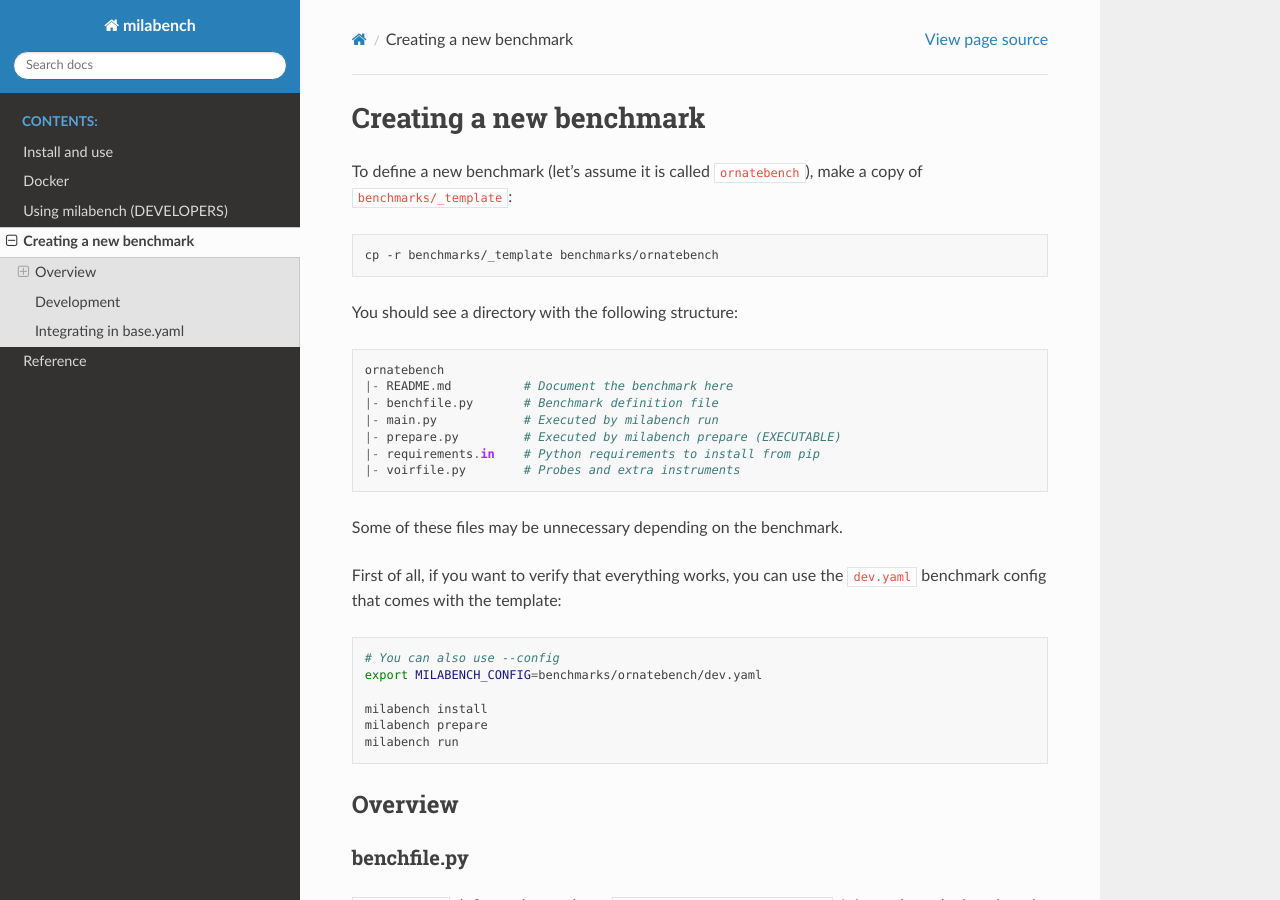
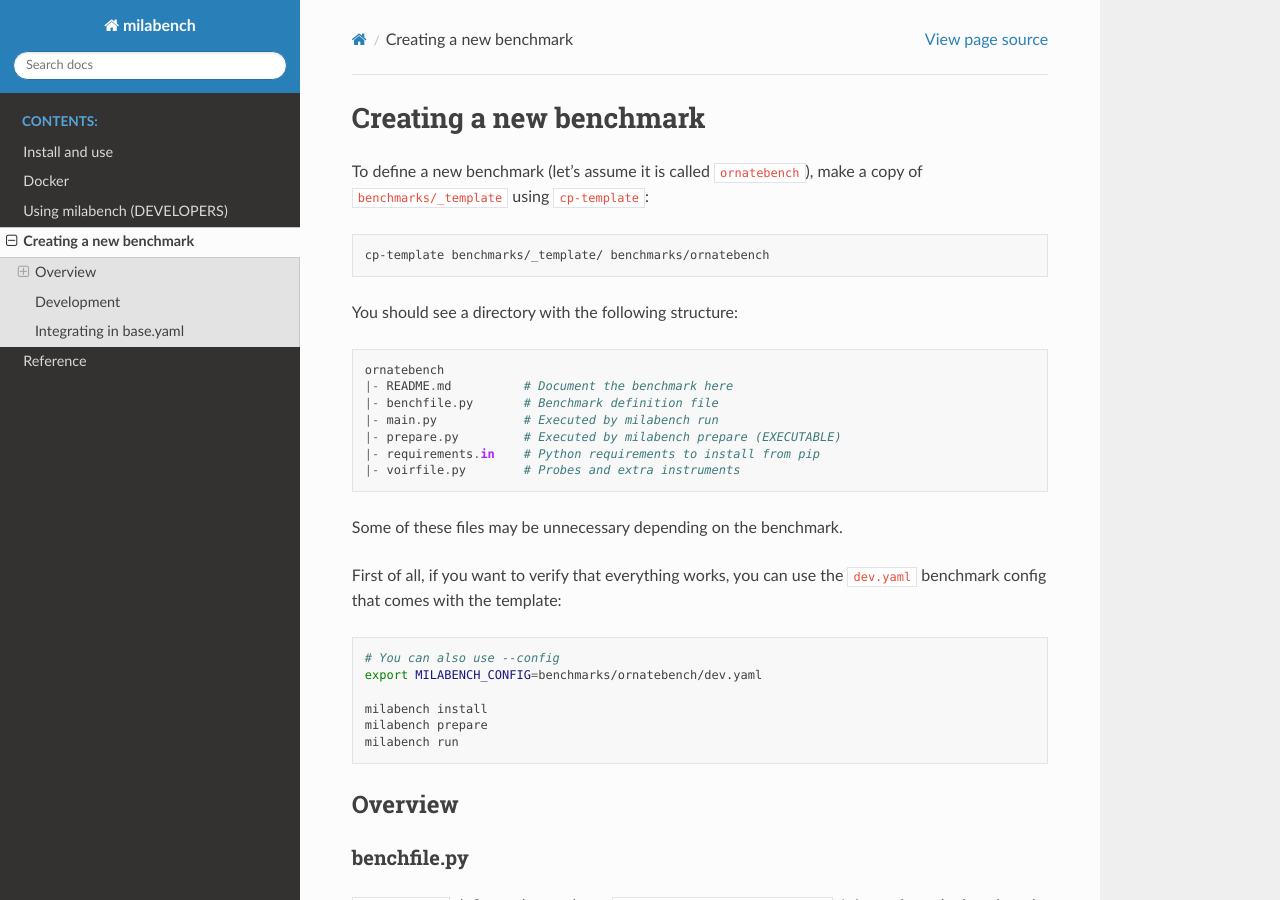
Before and after one commit to mila-iqia/milabench, a Sphinx documentation site: the page built from docs/new_benchmarks.rst, in a window 1280 px wide and 900 px high. Built offline with Sphinx 7.4.7 and the Read the Docs theme 2.0.0, drawn with Linux system fonts in a browser that asks for light colours.

Commit message:
Use cp-template

```diff
--- a/docs/new_benchmarks.rst
+++ b/docs/new_benchmarks.rst
@@ -2,11 +2,11 @@
 Creating a new benchmark
 ------------------------
 
-To define a new benchmark (let's assume it is called ``ornatebench``), make a copy of ``benchmarks/_template``:
+To define a new benchmark (let's assume it is called ``ornatebench``), make a copy of ``benchmarks/_template`` using ``cp-template``:
 
 .. code-block:: bash
 
-    cp -r benchmarks/_template benchmarks/ornatebench
+    cp-template benchmarks/_template/ benchmarks/ornatebench
 
 You should see a directory with the following structure:
 
```
